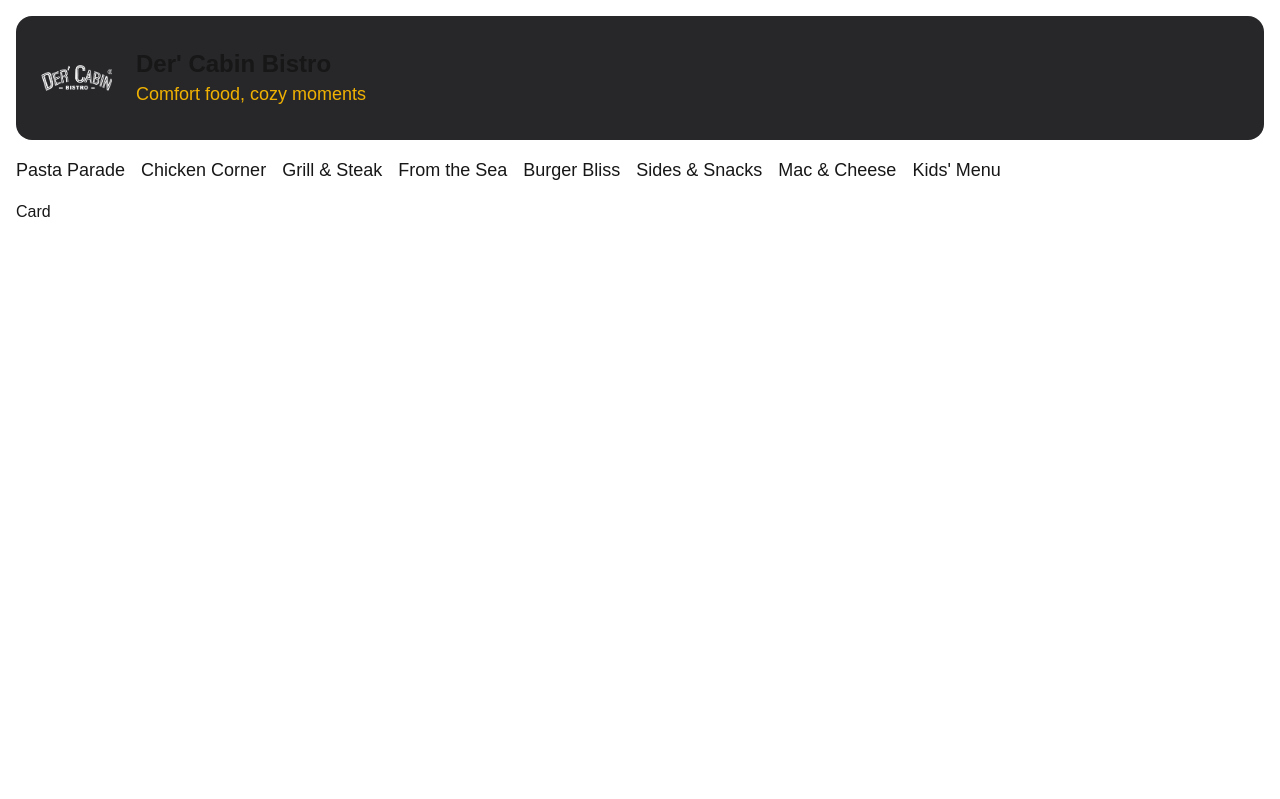
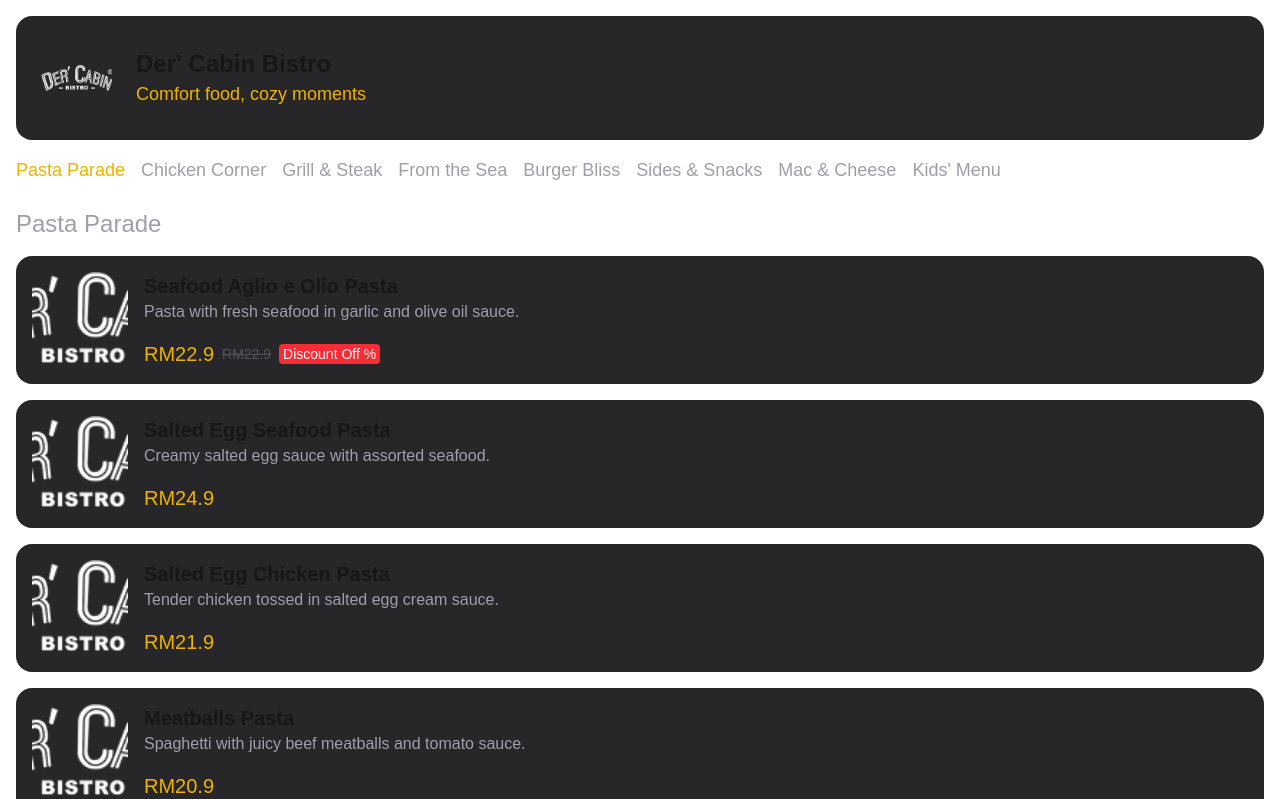
Before and after one commit to citrusarc/der-cabin-dining-app, a Next.js app: page /child in a window 1280 px wide. Shown: the top 799 px of the page. Built offline with nearby package versions, Linux system fonts and the light colour scheme.

Commit message:
base layout

```diff
--- a/app/child/page.tsx
+++ b/app/child/page.tsx
@@ -1,7 +1,13 @@
+"use client";
+
 import Image from "next/image";
+import { useState, useEffect } from "react";
 import { menu } from "@/data/menu";
 
 export default function ChildHomePage() {
+  const categories = [...new Set(menu.map((item) => item.category))];
+  const [activeCategory, setActiveCategory] = useState(categories[0]);
+
   return (
     <div className="flex flex-col gap-4 p-4">
       <div className="flex flex-row px-6 py-8 gap-6 w-full items-center  rounded-2xl bg-zinc-800">
@@ -19,11 +25,76 @@
         </div>
       </div>
       <div className="flex gap-4 text-lg font-medium overflow-x-auto whitespace-nowrap scrollbar-hide">
-        {[...new Set(menu.map((item) => item.category))].map((category) => (
-          <div key={category}>{category}</div>
+        {categories.map((category) => (
+          <button
+            key={category}
+            onClick={() => {
+              const el = document.getElementById(
+                category.replace(/\s+/g, "-").toLowerCase()
+              );
+              if (el) el.scrollIntoView({ behavior: "smooth" });
+              setActiveCategory(category);
+            }}
+            className={`transition ${
+              activeCategory === category ? "text-yellow-500" : "text-zinc-400"
+            }`}
+          >
+            {category}
+          </button>
         ))}
       </div>
-      <div>Card</div>
+
+      {categories.map((category) => (
+        <section
+          key={category}
+          id={category.replace(/\s+/g, "-").toLowerCase()}
+          className="flex flex-col gap-4 mt-2"
+        >
+          <h2 className="text-2xl font-medium text-zinc-400">{category}</h2>
+          <div className="flex flex-col gap-4">
+            {menu
+              .filter((item) => item.category === category)
+              .map((item) => (
+                <div
+                  key={item.id}
+                  className="flex flex-row gap-4 p-4 items-center rounded-2xl bg-zinc-800"
+                >
+                  <div className="relative w-24 h-24 aspect-square rounded-xl overflow-hidden flex-shrink-0">
+                    <Image
+                      fill
+                      src="/Images/brand-logo.png"
+                      alt={item.name}
+                      className="object-cover"
+                    />
+                  </div>
+                  <div className="flex flex-col gap-4">
+                    <div>
+                      <h2 className="text-xl font-semibold">{item.name}</h2>
+                      <p className="text-zinc-400">{item.description}</p>
+                    </div>
+                    <div className="flex items-center gap-2 text-xl font-medium text-yellow-500">
+                      {item.price.currency}
+                      {item.price.current}
+                      {item.isDiscount && (
+                        <span className="flex items-center gap-2 text-sm ">
+                          <span className="line-through text-zinc-600">
+                            {item.price.currency}
+                            {item.price.original}
+                          </span>
+                          <span>
+                            <p className="inline px-1 py-0.5 rounded-sm text-white bg-red-500">
+                              Discount Off %
+                            </p>
+                          </span>
+                        </span>
+                      )}
+                    </div>
+                  </div>
+                </div>
+              ))}
+          </div>
+        </section>
+      ))}
     </div>
   );
 }
--- a/data/menu.ts
+++ b/data/menu.ts
@@ -8,7 +8,8 @@
     image: "/Images/SEAFOOD AGLIO E OLIO PASTA.jpg",
     description: "Pasta with fresh seafood in garlic and olive oil sauce.",
     category: "Pasta Parade",
-    price: { current: 22.9, original: 22.9, currency: "MYR" },
+    price: { current: 22.9, original: 22.9, currency: "RM" },
+    isDiscount: true,
   },
   {
     id: "pasta-parade-2",
@@ -16,7 +17,8 @@
     image: "/Images/SALTED EGG SEAFOOD PASTA.jpg",
     description: "Creamy salted egg sauce with assorted seafood.",
     category: "Pasta Parade",
-    price: { current: 24.9, original: 24.9, currency: "MYR" },
+    price: { current: 24.9, original: 24.9, currency: "RM" },
+    isDiscount: false,
   },
   {
     id: "pasta-parade-3",
@@ -24,7 +26,8 @@
     image: "/Images/SALTED EGG CHICKEN PASTA.jpg",
     description: "Tender chicken tossed in salted egg cream sauce.",
     category: "Pasta Parade",
-    price: { current: 21.9, original: 21.9, currency: "MYR" },
+    price: { current: 21.9, original: 21.9, currency: "RM" },
+    isDiscount: false,
   },
   {
     id: "pasta-parade-4",
@@ -32,7 +35,8 @@
     image: "/Images/MEATBALLS PASTA.jpg",
     description: "Spaghetti with juicy beef meatballs and tomato sauce.",
     category: "Pasta Parade",
-    price: { current: 20.9, original: 20.9, currency: "MYR" },
+    price: { current: 20.9, original: 20.9, currency: "RM" },
+    isDiscount: false,
   },
   {
     id: "pasta-parade-5",
@@ -40,7 +44,8 @@
     image: "/Images/KID'S CARBONARA PASTA.jpg",
     description: "Creamy carbonara pasta made kid-friendly.",
     category: "Pasta Parade",
-    price: { current: 18.9, original: 18.9, currency: "MYR" },
+    price: { current: 18.9, original: 18.9, currency: "RM" },
+    isDiscount: false,
   },
   {
     id: "pasta-parade-6",
@@ -48,7 +53,8 @@
     image: "/Images/CHILLI, GARLIC & SHRIMP PASTA.jpg",
     description: "Spicy pasta with garlic, chilli, and fresh shrimp.",
     category: "Pasta Parade",
-    price: { current: 23.9, original: 23.9, currency: "MYR" },
+    price: { current: 23.9, original: 23.9, currency: "RM" },
+    isDiscount: false,
   },
   {
     id: "pasta-parade-7",
@@ -56,7 +62,8 @@
     image: "/Images/CHICKEN ALFREDO PASTA.jpg",
     description: "Creamy alfredo sauce with grilled chicken slices.",
     category: "Pasta Parade",
-    price: { current: 21.9, original: 21.9, currency: "MYR" },
+    price: { current: 21.9, original: 21.9, currency: "RM" },
+    isDiscount: false,
   },
   {
     id: "pasta-parade-8",
@@ -64,7 +71,8 @@
     image: "/Images/CHICKEN AGLIO E OLIO PASTA.jpg",
     description: "Garlic and olive oil pasta topped with grilled chicken.",
     category: "Pasta Parade",
-    price: { current: 20.9, original: 20.9, currency: "MYR" },
+    price: { current: 20.9, original: 20.9, currency: "RM" },
+    isDiscount: false,
   },
 
   // Chicken Corner
@@ -74,7 +82,8 @@
     image: "/Images/SALTED EGG CHICKEN.jpg",
     description: "Crispy chicken with creamy salted egg sauce.",
     category: "Chicken Corner",
-    price: { current: 19.9, original: 19.9, currency: "MYR" },
+    price: { current: 19.9, original: 19.9, currency: "RM" },
+    isDiscount: false,
   },
   {
     id: "chicken-corner-2",
@@ -82,7 +91,8 @@
     image: "/Images/CABIN CHICKEN CHOP.jpg",
     description: "Grilled chicken chop with sides and sauce.",
     category: "Chicken Corner",
-    price: { current: 20.9, original: 20.9, currency: "MYR" },
+    price: { current: 20.9, original: 20.9, currency: "RM" },
+    isDiscount: false,
   },
   {
     id: "chicken-corner-3",
@@ -90,7 +100,8 @@
     image: "/Images/BUFFALO CHICKEN WING.jpg",
     description: "Spicy buffalo wings served with dipping sauce.",
     category: "Chicken Corner",
-    price: { current: 18.9, original: 18.9, currency: "MYR" },
+    price: { current: 18.9, original: 18.9, currency: "RM" },
+    isDiscount: false,
   },
 
   // Grill & Steak
@@ -100,7 +111,8 @@
     image: "/Images/LAMB SHOULDER.jpg",
     description: "Juicy grilled lamb shoulder with sides.",
     category: "Grill & Steak",
-    price: { current: 35.9, original: 35.9, currency: "MYR" },
+    price: { current: 35.9, original: 35.9, currency: "RM" },
+    isDiscount: false,
   },
   {
     id: "grill-steak-2",
@@ -108,7 +120,8 @@
     image: "/Images/DER CABIN BEEF STEAK.jpg",
     description: "Tender beef steak cooked to perfection.",
     category: "Grill & Steak",
-    price: { current: 38.9, original: 38.9, currency: "MYR" },
+    price: { current: 38.9, original: 38.9, currency: "RM" },
+    isDiscount: false,
   },
   {
     id: "grill-steak-3",
@@ -116,7 +129,8 @@
     image: "/Images/GRILLED CHICKEN CHOP.jpg",
     description: "Succulent grilled chicken chop with sauce.",
     category: "Grill & Steak",
-    price: { current: 20.9, original: 20.9, currency: "MYR" },
+    price: { current: 20.9, original: 20.9, currency: "RM" },
+    isDiscount: false,
   },
 
   // From the Sea
@@ -126,7 +140,8 @@
     image: "/Images/GRILLED SALMON.jpg",
     description: "Fresh salmon grilled to perfection.",
     category: "From the Sea",
-    price: { current: 32.9, original: 32.9, currency: "MYR" },
+    price: { current: 32.9, original: 32.9, currency: "RM" },
+    isDiscount: false,
   },
   {
     id: "from-the-sea-2",
@@ -134,7 +149,8 @@
     image: "/Images/FISH & CHIPS.jpg",
     description: "Crispy fried fish served with fries.",
     category: "From the Sea",
-    price: { current: 20.9, original: 20.9, currency: "MYR" },
+    price: { current: 20.9, original: 20.9, currency: "RM" },
+    isDiscount: false,
   },
 
   // Burger Bliss
@@ -144,7 +160,8 @@
     image: "/Images/DER' CABIN CHEESE BEEF BURGER.jpg",
     description: "Beef burger with cheese and special sauce.",
     category: "Burger Bliss",
-    price: { current: 18.9, original: 18.9, currency: "MYR" },
+    price: { current: 18.9, original: 18.9, currency: "RM" },
+    isDiscount: false,
   },
   {
     id: "burger-bliss-2",
@@ -152,7 +169,8 @@
     image: "/Images/DER' CABIN BEEF BURGER.jpg",
     description: "Classic beef burger with fresh toppings.",
     category: "Burger Bliss",
-    price: { current: 17.9, original: 17.9, currency: "MYR" },
+    price: { current: 17.9, original: 17.9, currency: "RM" },
+    isDiscount: false,
   },
 
   // Sides & Snacks
@@ -162,7 +180,8 @@
     image: "/Images/ONION RING.jpg",
     description: "Crispy golden onion rings.",
     category: "Sides & Snacks",
-    price: { current: 8.9, original: 8.9, currency: "MYR" },
+    price: { current: 8.9, original: 8.9, currency: "RM" },
+    isDiscount: false,
   },
   {
     id: "sides-snacks-2",
@@ -170,7 +189,8 @@
     image: "/Images/NACHOS WITH BEEF CON CARNE.jpg",
     description: "Nachos topped with beef con carne and cheese.",
     category: "Sides & Snacks",
-    price: { current: 14.9, original: 14.9, currency: "MYR" },
+    price: { current: 14.9, original: 14.9, currency: "RM" },
+    isDiscount: false,
   },
   {
     id: "sides-snacks-3",
@@ -178,7 +198,8 @@
     image: "/Images/MOZZARELLA BALL.jpg",
     description: "Cheesy mozzarella balls fried to perfection.",
     category: "Sides & Snacks",
-    price: { current: 9.9, original: 9.9, currency: "MYR" },
+    price: { current: 9.9, original: 9.9, currency: "RM" },
+    isDiscount: false,
   },
   {
     id: "sides-snacks-4",
@@ -186,7 +207,8 @@
     image: "/Images/HOMEMADE MUSHROOM SOUP.jpg",
     description: "Creamy mushroom soup made in-house.",
     category: "Sides & Snacks",
-    price: { current: 7.9, original: 7.9, currency: "MYR" },
+    price: { current: 7.9, original: 7.9, currency: "RM" },
+    isDiscount: false,
   },
   {
     id: "sides-snacks-5",
@@ -194,7 +216,8 @@
     image: "/Images/FRIES.jpg",
     description: "Crispy french fries with seasoning.",
     category: "Sides & Snacks",
-    price: { current: 6.9, original: 6.9, currency: "MYR" },
+    price: { current: 6.9, original: 6.9, currency: "RM" },
+    isDiscount: false,
   },
   {
     id: "sides-snacks-6",
@@ -202,7 +225,8 @@
     image: "/Images/DER MASH.jpg",
     description: "Creamy mashed potatoes with gravy.",
     category: "Sides & Snacks",
-    price: { current: 6.9, original: 6.9, currency: "MYR" },
+    price: { current: 6.9, original: 6.9, currency: "RM" },
+    isDiscount: false,
   },
   {
     id: "sides-snacks-7",
@@ -210,7 +234,8 @@
     image: "/Images/CHEESY CHICKEN BALL.jpg",
     description: "Chicken balls stuffed with cheese.",
     category: "Sides & Snacks",
-    price: { current: 9.9, original: 9.9, currency: "MYR" },
+    price: { current: 9.9, original: 9.9, currency: "RM" },
+    isDiscount: false,
   },
 
   // Mac & Cheese
@@ -220,7 +245,8 @@
     image: "/Images/DER CABIN MAC N CHEESE (CHICKEN).jpg",
     description: "Macaroni with cheese and chicken.",
     category: "Mac & Cheese",
-    price: { current: 19.9, original: 19.9, currency: "MYR" },
+    price: { current: 19.9, original: 19.9, currency: "RM" },
+    isDiscount: false,
   },
   {
     id: "mac-cheese-2",
@@ -228,7 +254,8 @@
     image: "/Images/DER CABIN MAC N CHEESE (SHRIMP).jpg",
     description: "Macaroni with cheese and shrimp.",
     category: "Mac & Cheese",
-    price: { current: 21.9, original: 21.9, currency: "MYR" },
+    price: { current: 21.9, original: 21.9, currency: "RM" },
+    isDiscount: false,
   },
 
   // Kids' Menu
@@ -238,7 +265,8 @@
     image: "/Images/KID'S FISH & FRIES.jpg",
     description: "Fried fish with fries for kids.",
     category: "Kids' Menu",
-    price: { current: 12.9, original: 12.9, currency: "MYR" },
+    price: { current: 12.9, original: 12.9, currency: "RM" },
+    isDiscount: false,
   },
   {
     id: "kids-menu-2",
@@ -246,6 +274,7 @@
     image: "/Images/KID'S CHICKEN FINGER.jpg",
     description: "Chicken fingers served with fries.",
     category: "Kids' Menu",
-    price: { current: 12.9, original: 12.9, currency: "MYR" },
+    price: { current: 12.9, original: 12.9, currency: "RM" },
+    isDiscount: false,
   },
 ];
--- a/package.json
+++ b/package.json
@@ -9,10 +9,12 @@
     "lint": "next lint"
   },
   "dependencies": {
+    "framer-motion": "^12.23.12",
     "next": "15.4.6",
     "react": "19.1.0",
     "react-dom": "19.1.0",
-    "tailwind-scrollbar-hide": "^4.0.0"
+    "tailwind-scrollbar-hide": "^4.0.0",
+    "tailwindcss": "^4.0.0"
   },
   "devDependencies": {
     "@eslint/eslintrc": "^3",
--- a/types/index.ts
+++ b/types/index.ts
@@ -22,4 +22,5 @@
   description?: string;
   category: MenuCategory;
   price: MenuPrice;
+  isDiscount: boolean;
 }
```
Also changed, not shown: 1 other file (tests, documents, lock files or other folders).
